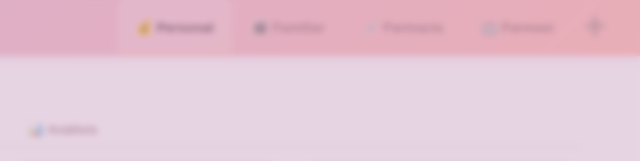
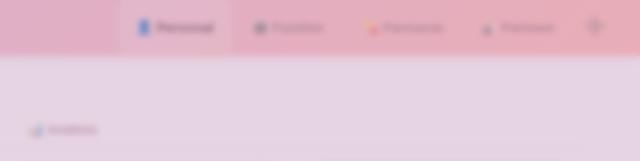
Before and after one commit to terealvarezdocencia-crypto/finanzas-docente, a plain HTML site: page index.html in a window 1280 px wide. Shown: the top 161 px of the page, 640-1280 px from the left. Drawn offline with nearby package versions, Linux system fonts and the light colour scheme.

Commit message:
fix(V1): module indicator - replace HTML entities with real emojis

```diff
--- a/index.html
+++ b/index.html
@@ -518,7 +518,7 @@ function toast(msg, t) {
 // ============= MODULE DEFAULTS =============
 const MOD_DEFAULTS = {
     personal: {
-        name: 'Personal', icon: '&#128176;',
+        name: 'Personal', icon: '👤',
         categories: [
             { id: 'c1', name: 'Salario', type: 'income' }, { id: 'c2', name: 'Freelance', type: 'income' },
             { id: 'c3', name: 'Inversiones', type: 'income' }, { id: 'c4', name: 'Negocio propio', type: 'income' },
@@ -546,7 +546,7 @@ const MOD_DEFAULTS = {
         transactions: [], budgets: {}, weeklyBudgets: {},
     },
     family: {
-        name: 'Familiar', icon: '&#128104;&#8205;&#128105;&#8205;&#128103;&#8205;&#128102;',
+        name: 'Familiar', icon: '👨‍👩‍👧‍👦',
         categories: [
             { id: 'fc1', name: 'Ingreso familiar', type: 'income' }, { id: 'fc2', name: 'Renta', type: 'income' },
             { id: 'fc3', name: 'Apoyos', type: 'income' }, { id: 'fc4', name: 'Despensa', type: 'expense' },
@@ -571,7 +571,7 @@ const MOD_DEFAULTS = {
         transactions: [], budgets: {}, weeklyBudgets: {},
     },
     farmacia: {
-        name: 'Farmacia', icon: '&#128137;',
+        name: 'Farmacia', icon: '💊',
         categories: [
             { id: 'mc1', name: 'Ventas mostrador', type: 'income' }, { id: 'mc2', name: 'Ventas receta', type: 'income' },
             { id: 'mc3', name: 'Ventas online', type: 'income' }, { id: 'mc4', name: 'Compra medicamentos', type: 'expense' },
@@ -592,7 +592,7 @@ const MOD_DEFAULTS = {
         transactions: [], budgets: {}, weeklyBudgets: {},
     },
     farmasi: {
-        name: 'Farmasi', icon: '&#127973;',
+        name: 'Farmasi', icon: '🎳',
         categories: [
             { id: 'sc1', name: 'Ventas catálogo', type: 'income' }, { id: 'sc2', name: 'Comisiones', type: 'income' },
             { id: 'sc3', name: 'Bonos', type: 'income' }, { id: 'sc4', name: 'Compra productos', type: 'expense' },
```
